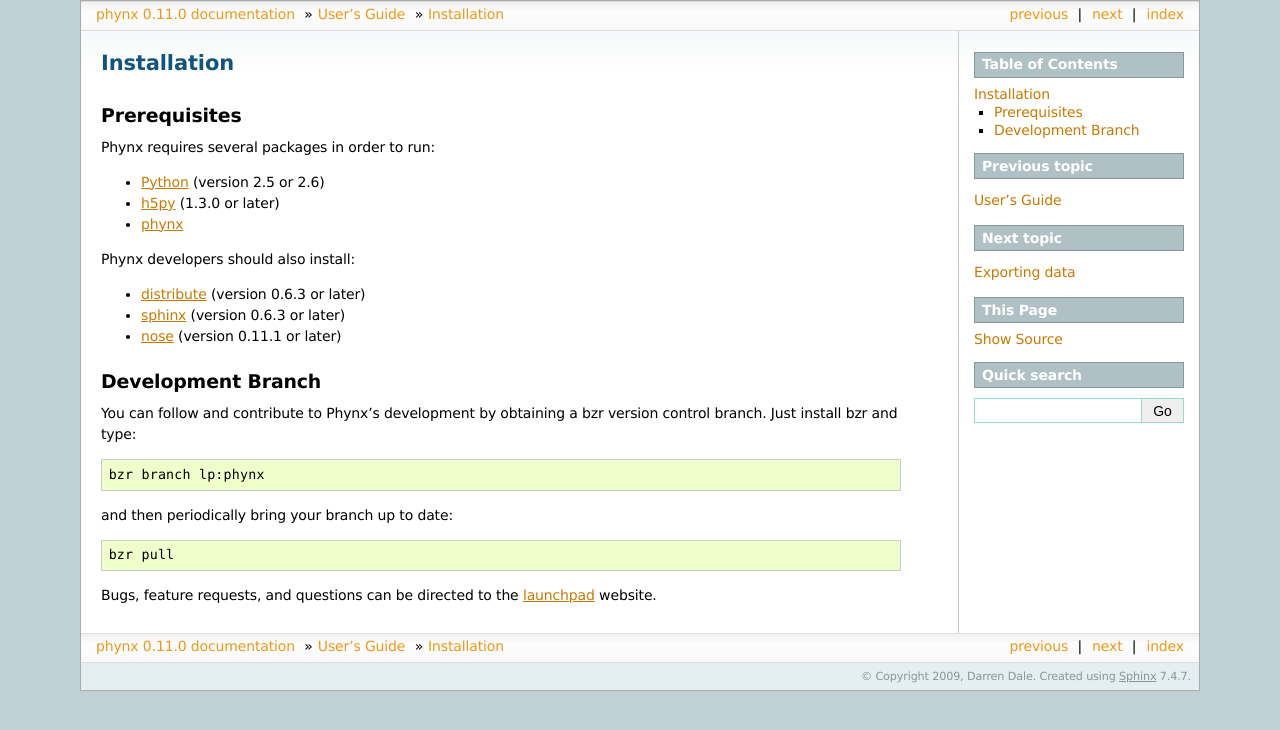
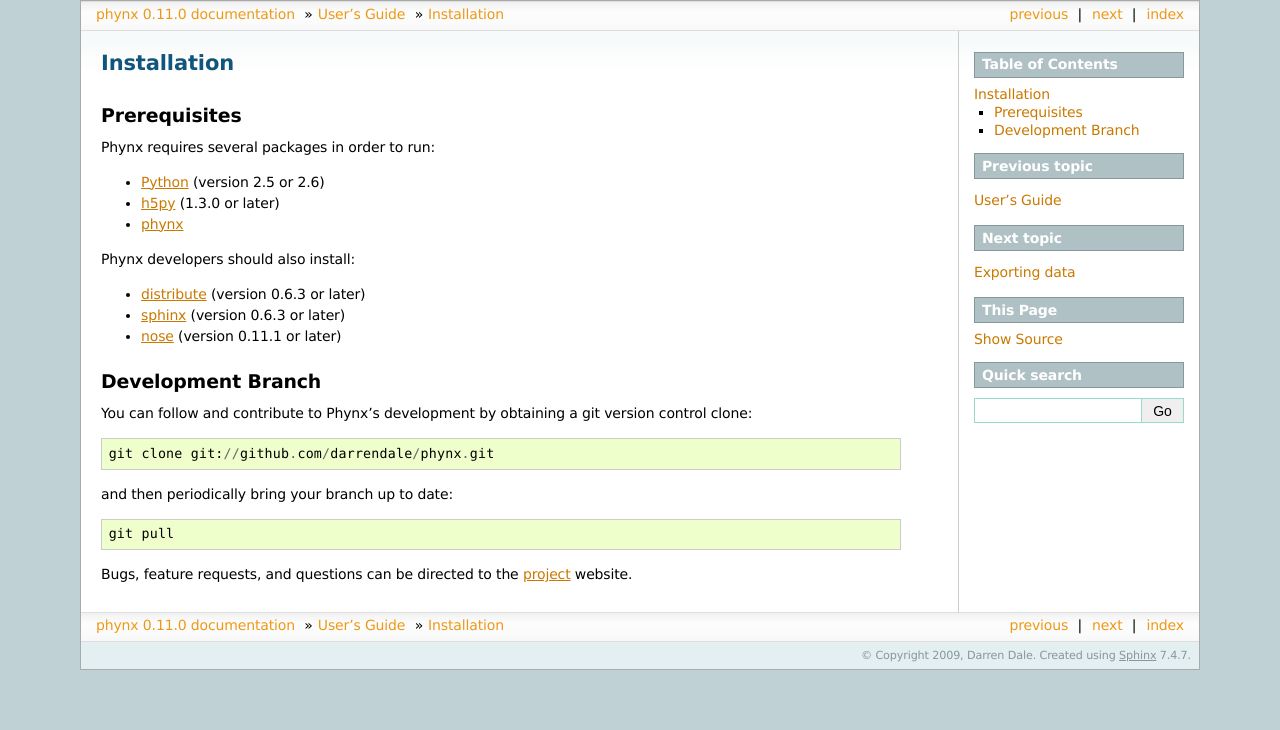
Before and after one commit to praxes/praxes, a Sphinx documentation site: the page built from doc/users/installation.rst, in a window 1280 px wide. Shown: the top 730 px of the page. Built offline with Sphinx 7.4.7, drawn with Linux system fonts in a browser that asks for light colours; formulas are drawn with MathJax 3.

Commit message:
update project info

```diff
--- a/doc/_templates/indexsidebar.html
+++ b/doc/_templates/indexsidebar.html
@@ -1,10 +1,10 @@
 <h3>Download</h3>
 <p>Current version: <b>{{ version }}</b></p>
-<p>Get Phynx from the <a href="http://pypi.python.org/pypi/phynx">
-Python Package Index</a>
+<p>Get Phynx from the <a href="http://github.com/darrendale/phynx/downloads">
+github download page</a>
 
 <h3>Questions? Suggestions? Contributions?</h3>
 
 <p>Visit the
-  <a href="https://launchpad.net/python-phynx">Phynx project page at launchpad</a>
+  <a href="http://github.com/darrendale/phynx">Phynx project page at github</a>
 </p>
--- a/doc/users/installation.rst
+++ b/doc/users/installation.rst
@@ -28,17 +28,16 @@ Development Branch
 ==================
 
 You can follow and contribute to Phynx's development by obtaining a
-bzr version control branch. Just install bzr and type::
+git version control clone::
 
-  bzr branch lp:phynx
+  git clone git://github.com/darrendale/phynx.git
 
 and then periodically bring your branch up to date::
 
-  bzr pull
+  git pull
 
 Bugs, feature requests, and questions can be directed to the
-launchpad_ website.
+project_ website.
 
 
-.. _bzr: http://bazaar-vcs.org/en/
-.. _launchpad: https://launchpad.net/phynx
+.. _project: http://github.com/darrendale/phynx
```
